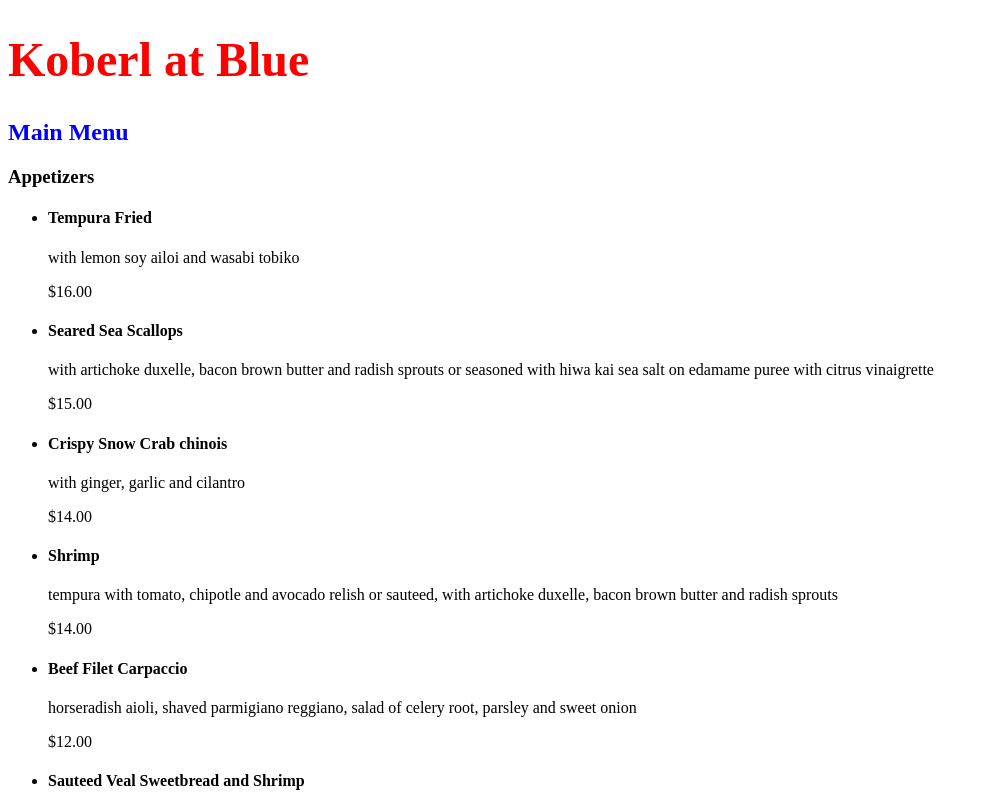
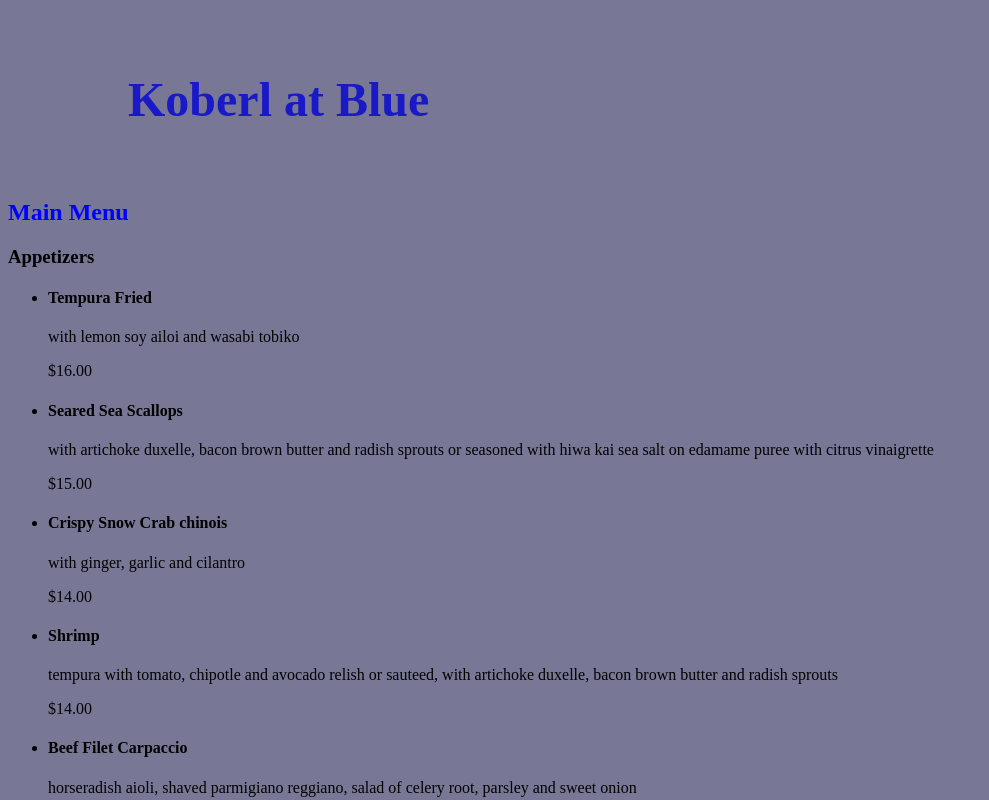
Before and after one commit to kimberlychin9/kimberlychin9.github.io, a plain HTML site: page grc338/restaurantmenucss/index.html in a window 1280 px wide. Shown: the top 800 px of the page, without its empty margins (0-989 px from the left). Drawn offline with Linux system fonts and the light colour scheme.

Commit message:
Update style.css

```diff
--- a/grc338/restaurantmenucss/style.css
+++ b/grc338/restaurantmenucss/style.css
@@ -1,8 +1,16 @@
 /* CSS DOCUMENT */
 
+body {
+    background-color: rgb(120, 120, 150);
+}
+
+
 h1 {
-    color: rgb(255, 0, 0);
+    color: rgb(25, 25, 200);
     font-size: 3em;
+    margin: 1em 2em 1em 2em;
+    padding: 0.5em 0.5em 0.5em 0.5em;
+
 }
 
 h2 {
```
